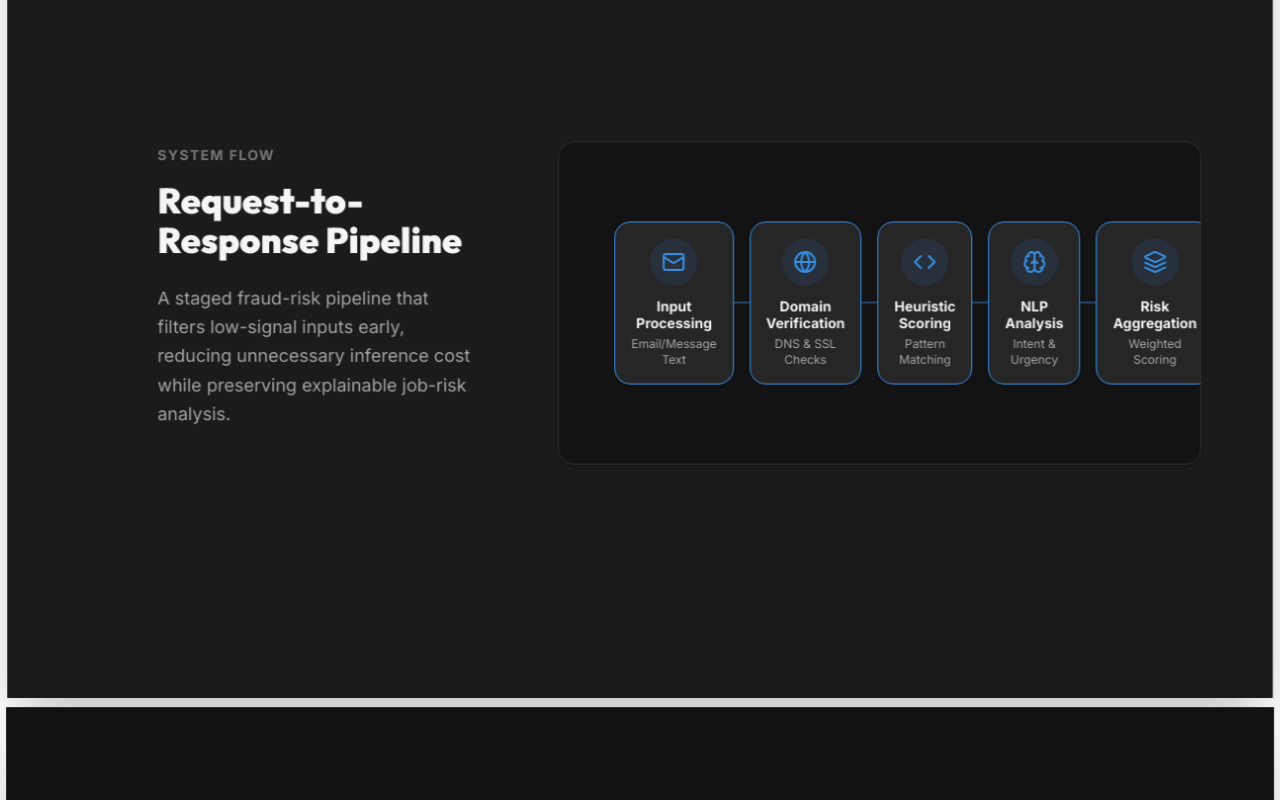
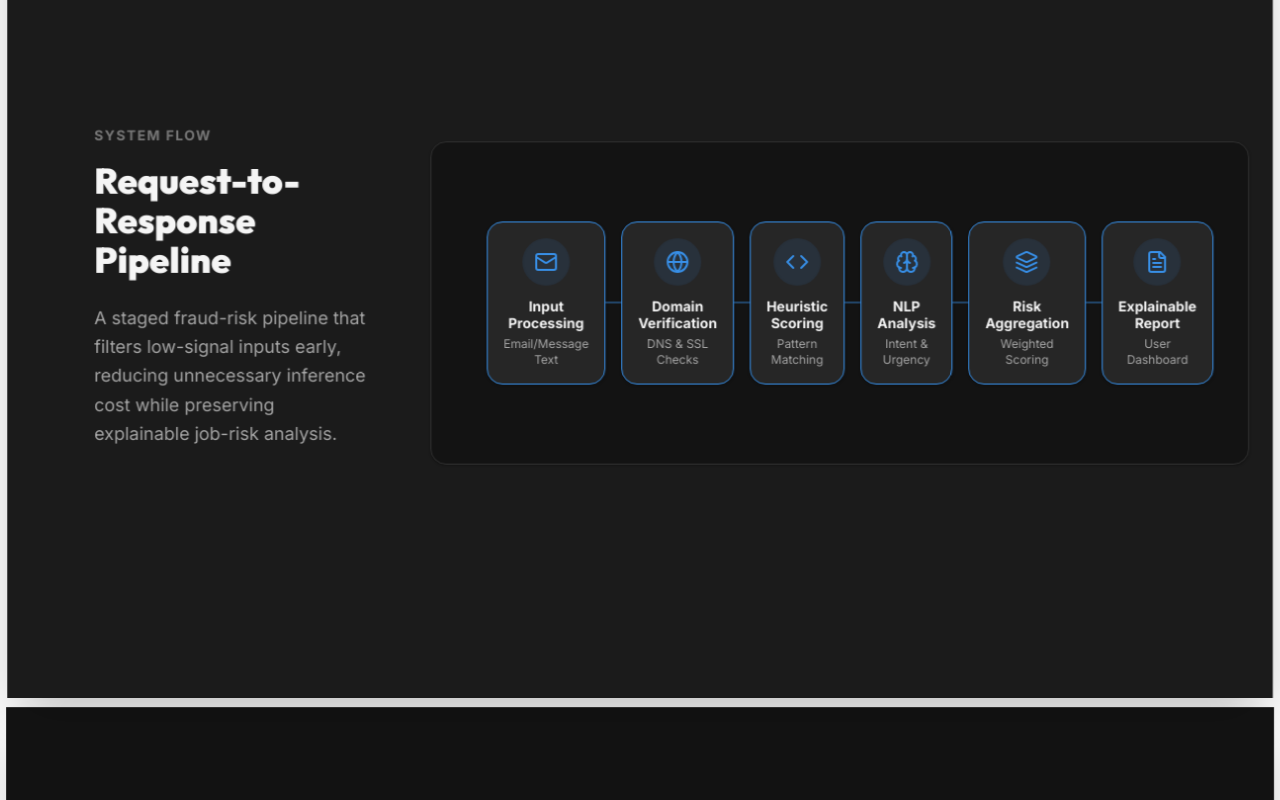
Before and after one commit to pranav-pachn/portf, a Next.js app in the folder pranav-portfolio/: page / in a window 1280 px wide. Shown: the part 7580-8380 px from the top of the page. Built offline with nearby package versions, Linux system fonts and the light colour scheme.

Commit message:
feat: implement smooth internal navigation, custom scroll-to-section logic, and modular home page UI panels

```diff
--- a/pranav-portfolio/app/layout.tsx
+++ b/pranav-portfolio/app/layout.tsx
@@ -9,6 +9,7 @@ import { FloatingMenu } from '@/components/layout/FloatingMenu';
 import { CommandPalette } from '@/components/ui/command-palette';
 import { ScrollToTop } from '@/components/ui/scroll-to-top';
 import { ScrollProgress } from '@/components/ui/ScrollProgress';
+import { RouteTransition } from '@/components/motion/RouteTransition';
 import { constructMetadata } from '@/lib/metadata';
 
 export const metadata = constructMetadata();
@@ -37,7 +38,11 @@ export default function RootLayout({ children }: { children: React.ReactNode })
             <ScrollProgress />
             <Header />
             <FloatingMenu />
-            <main className="flex-1">{children}</main>
+            <main className="flex-1 flex flex-col">
+              <RouteTransition>
+                {children}
+              </RouteTransition>
+            </main>
             <Footer />
             <CommandPalette />
             <ScrollToTop />
--- a/pranav-portfolio/components/home/panels/ReliabilityPanel.tsx
+++ b/pranav-portfolio/components/home/panels/ReliabilityPanel.tsx
@@ -12,10 +12,10 @@ export function ReliabilityPanel() {
 
   return (
     <section className="py-24 bg-bg min-h-screen flex items-center border-t border-border">
-      <Container>
-        <div className="flex flex-col lg:flex-row-reverse gap-12 lg:gap-20 items-center">
+      <Container wide>
+        <div className="flex flex-col lg:flex-row-reverse gap-8 lg:gap-16 items-center">
 
-          <div className="flex flex-col lg:w-1/3 flex-shrink-0">
+          <div className="flex flex-col lg:w-[25%] flex-shrink-0">
             <AnimateOnScroll variant="slideRight">
               <span className="text-sm font-bold text-text-muted uppercase tracking-widest mb-4 block">
                 Reliability & AI
@@ -29,7 +29,7 @@ export function ReliabilityPanel() {
             </AnimateOnScroll>
           </div>
 
-          <div className="lg:w-2/3 w-full">
+          <div className="lg:w-[75%] w-full">
             <AnimateOnScroll variant="fade" delay={0.2}>
               <div className="bg-surface rounded-xl border border-border p-6 md:p-12 w-full overflow-hidden shadow-sm">
                 <FlowDiagram nodes={diagram.nodes} accentColor={diagram.accentColor} />
--- a/pranav-portfolio/components/home/panels/SystemFlowPanel.tsx
+++ b/pranav-portfolio/components/home/panels/SystemFlowPanel.tsx
@@ -12,10 +12,10 @@ export function SystemFlowPanel() {
 
   return (
     <section className="py-24 bg-surface min-h-screen flex items-center">
-      <Container>
-        <div className="flex flex-col lg:flex-row gap-12 lg:gap-20 items-center">
+      <Container wide>
+        <div className="flex flex-col lg:flex-row gap-8 lg:gap-16 items-center">
 
-          <div className="flex flex-col lg:w-1/3 flex-shrink-0">
+          <div className="flex flex-col lg:w-[25%] flex-shrink-0">
             <AnimateOnScroll variant="slideRight">
               <span className="text-sm font-bold text-text-muted uppercase tracking-widest mb-4 block">
                 System Flow
@@ -29,7 +29,7 @@ export function SystemFlowPanel() {
             </AnimateOnScroll>
           </div>
 
-          <div className="lg:w-2/3 w-full">
+          <div className="lg:w-[75%] w-full">
             <AnimateOnScroll variant="fade" delay={0.2}>
               <div className="bg-bg rounded-xl border border-border p-6 md:p-12 w-full overflow-hidden shadow-sm">
                 <FlowDiagram nodes={diagram.nodes} accentColor={diagram.accentColor} />
--- a/pranav-portfolio/components/layout/FloatingMenu.tsx
+++ b/pranav-portfolio/components/layout/FloatingMenu.tsx
@@ -8,6 +8,7 @@ import { Menu, X, ArrowLeft, ArrowRight, Layers, FileText, Github, ExternalLink
 import { cn } from '@/lib/utils';
 import { featuredProjects } from '@/data/featured-projects';
 import { navLinks } from '@/data/nav-links';
+import { scrollToSection } from '@/lib/scroll';
 
 export function FloatingMenu() {
   const pathname = usePathname();
@@ -78,7 +79,15 @@ export function FloatingMenu() {
     }
 
     return (
-      <Link key={link.href} href={link.href} onClick={() => setIsOpen(false)} className={className}>
+      <Link
+        key={link.href}
+        href={link.href}
+        onClick={(e) => {
+          setIsOpen(false);
+          scrollToSection(e, link.href);
+        }}
+        className={className}
+      >
         {content}
       </Link>
     );
--- a/pranav-portfolio/components/layout/Header.tsx
+++ b/pranav-portfolio/components/layout/Header.tsx
@@ -10,6 +10,7 @@ import { navLinks } from '@/data/nav-links';
 import { useActiveSection } from '@/hooks/use-active-section';
 import { Container } from '@/components/ui/container';
 import { cn } from '@/lib/utils';
+import { scrollToSection } from '@/lib/scroll';
 
 export function Header() {
   const [mobileMenuOpen, setMobileMenuOpen] = useState(false);
@@ -100,7 +101,10 @@ export function Header() {
                   <Link
                     key={link.href}
                     href={link.href}
-                    onClick={() => setMobileMenuOpen(false)}
+                    onClick={(e) => {
+                      setMobileMenuOpen(false);
+                      scrollToSection(e, link.href);
+                    }}
                     className={cn(
                       "px-4 py-3 rounded-md text-base font-medium transition-colors",
                       isActive
--- /dev/null
+++ b/pranav-portfolio/components/motion/RouteTransition.tsx
@@ -0,0 +1,69 @@
+'use client';
+
+import React, { useEffect } from 'react';
+import { motion } from 'framer-motion';
+import { usePathname } from 'next/navigation';
+
+// Global variable to persist the previous pathname across soft navigations
+let globalPrevPath = '';
+
+export function RouteTransition({ children }: { children: React.ReactNode }) {
+  const pathname = usePathname();
+
+  // Determine transition type synchronously during render
+  let transitionType = 'none';
+
+  if (globalPrevPath && globalPrevPath !== pathname) {
+    if (globalPrevPath === '/' && pathname.startsWith('/work/')) {
+      transitionType = 'page-turn';
+    } else if (globalPrevPath.startsWith('/work/') && pathname === '/') {
+      transitionType = 'page-turn-reverse';
+    } else if (globalPrevPath.startsWith('/work/') && pathname.startsWith('/work/')) {
+      transitionType = 'light';
+    } else {
+      transitionType = 'light';
+    }
+  }
+
+  // Update global tracking after render
+  useEffect(() => {
+    globalPrevPath = pathname;
+  }, [pathname]);
+
+  const variants = {
+    'page-turn': {
+      initial: { opacity: 0, y: '30vh', scale: 0.95 },
+      animate: { opacity: 1, y: 0, scale: 1 },
+      transition: { duration: 0.7, ease: [0.22, 1, 0.36, 1] }
+    },
+    'page-turn-reverse': {
+      initial: { opacity: 0, y: '-30vh', scale: 0.95 },
+      animate: { opacity: 1, y: 0, scale: 1 },
+      transition: { duration: 0.7, ease: [0.22, 1, 0.36, 1] }
+    },
+    'light': {
+      initial: { opacity: 0, y: 20 },
+      animate: { opacity: 1, y: 0 },
+      transition: { duration: 0.4, ease: 'easeOut' }
+    },
+    'none': {
+      initial: { opacity: 1, y: 0, scale: 1 },
+      animate: { opacity: 1, y: 0, scale: 1 },
+      transition: { duration: 0 }
+    }
+  };
+
+  const selectedVariant = variants[transitionType as keyof typeof variants];
+
+  return (
+    <motion.div
+      key={pathname}
+      initial={selectedVariant.initial}
+      animate={selectedVariant.animate}
+      transition={selectedVariant.transition}
+      className="w-full h-full relative"
+    >
+      {children}
+    </motion.div>
+  );
+}
--- a/pranav-portfolio/components/motion/StackedSections.tsx
+++ b/pranav-portfolio/components/motion/StackedSections.tsx
@@ -18,6 +18,7 @@ export function StackedSections({ children }: { children: React.ReactNode }) {
           return (
             <div
               key={index}
+              data-stacked-section="true"
               className="md:sticky w-full"
               style={{ zIndex: index + 1, top: 'calc(100vh - 100%)' }}
             >
@@ -64,6 +65,7 @@ function StackedSectionItem({
   return (
     <div
       ref={ref}
+      data-stacked-section="true"
       className="md:sticky w-full"
       style={{ zIndex: index + 1, top: 'calc(100vh - 100%)' }}
     >
--- a/pranav-portfolio/components/ui/AnimatedLink.tsx
+++ b/pranav-portfolio/components/ui/AnimatedLink.tsx
@@ -3,6 +3,8 @@
 import Link from 'next/link';
 import { ReactNode } from 'react';
 import { cn } from '@/lib/utils';
+
+import { scrollToSection } from '@/lib/scroll';
 
 interface AnimatedLinkProps {
   href: string;
@@ -49,7 +51,14 @@ export function AnimatedLink({ href, children, external, className, active, onCl
   }
 
   return (
-    <Link href={href} className={baseClassName} onClick={onClick}>
+    <Link
+      href={href}
+      className={baseClassName}
+      onClick={(e) => {
+        if (onClick) onClick();
+        scrollToSection(e, href);
+      }}
+    >
       {inner}
     </Link>
   );
--- /dev/null
+++ b/pranav-portfolio/lib/scroll.ts
@@ -0,0 +1,31 @@
+export const scrollToSection = (e: React.MouseEvent<HTMLAnchorElement>, href: string) => {
+  if (!href.startsWith('/#')) return;
+
+  const id = href.substring(2);
+  const element = document.getElementById(id);
+  if (!element) return;
+
+  // Only intercept on the home page
+  if (window.location.pathname !== '/') return;
+
+  e.preventDefault();
+
+  // Walk up from the target <section id="..."> to find the sticky wrapper
+  // We added data-stacked-section="true" to every sticky wrapper in StackedSections.tsx
+  const stickyWrapper = element.closest('[data-stacked-section]') as HTMLElement | null;
+
+  if (!stickyWrapper) {
+    // Fallback: straightforward element scroll
+    element.scrollIntoView({ behavior: 'smooth' });
+    return;
+  }
+
+  // stickyWrapper.offsetTop is the natural layout position of the section slot —
+  // exactly where we need to scroll to reveal it.
+  window.scrollTo({
+    top: stickyWrapper.offsetTop,
+    behavior: 'smooth',
+  });
+
+  window.history.pushState(null, '', href);
+};
```
